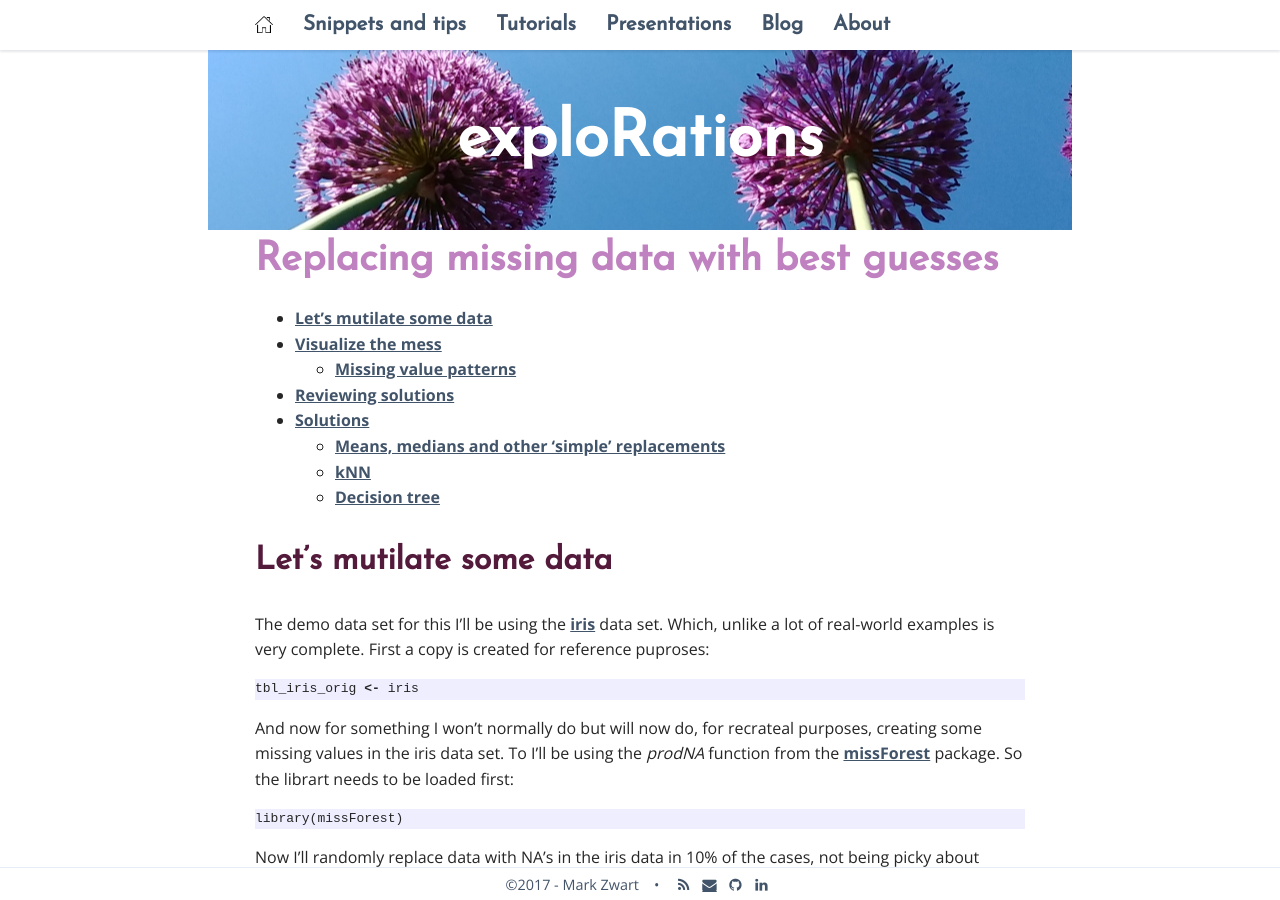
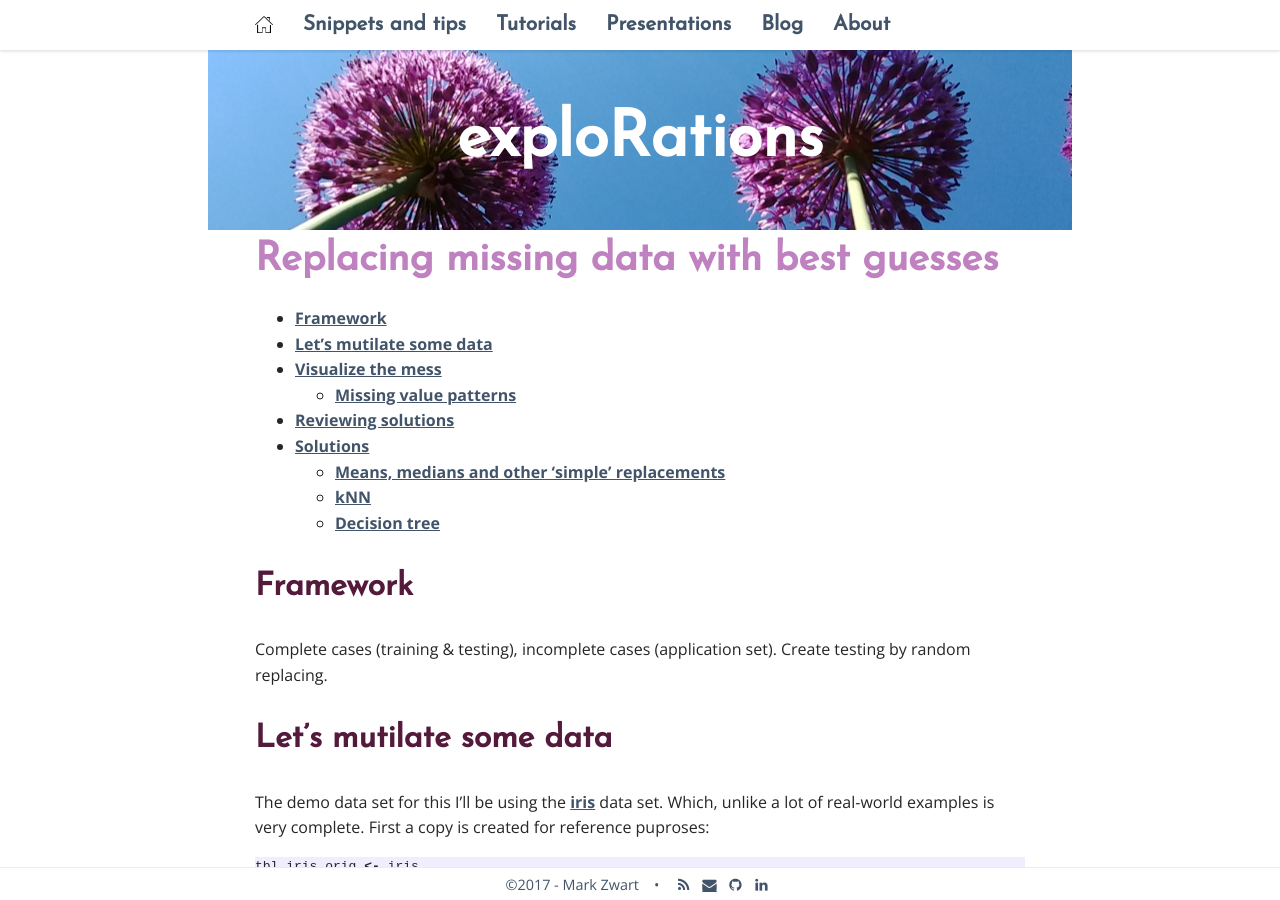
Before and after one commit to mark-me/mark-me.github.io, a Jekyll site: the page built from _pages/tutorials/impute-missings/impute-missings.md, in a window 1280 px wide and 900 px high. Built offline with Jekyll 4.4.1, drawn with Linux system fonts in a browser that asks for light colours; nearby versions of some CDN libraries; comment, search, counter and statistics services are not loaded.

Commit message:
Update impute-missings.md

```diff
--- a/_pages/tutorials/impute-missings/impute-missings.md
+++ b/_pages/tutorials/impute-missings/impute-missings.md
@@ -7,6 +7,10 @@ permalink: /impute-missings/
 
 * TOC
 {:toc}
+
+# Framework
+
+Complete cases (training & testing), incomplete cases (application set). Create testing by random replacing.
 
 # Let's mutilate some data
 The demo data set for this I'll be using the **[iris](https://en.wikipedia.org/wiki/Iris_flower_data_set)** data set. Which, unlike a lot of real-world examples is very complete. First a copy is created for reference puproses:
```
